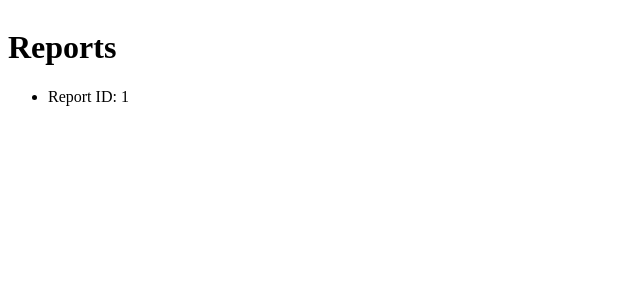
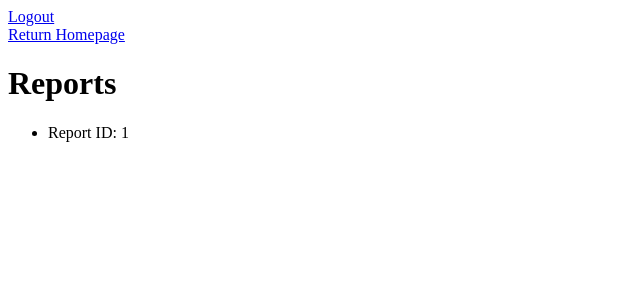
Before and after one commit to Weixin07/PR-Veterinary-Diagnosis-System, a Flask app: page /view_reports in a window 1280 px wide. Shown: the top 300 px of the page, without its empty margins (0-640 px from the left). Run offline with Flask 3, Linux system fonts and the light colour scheme; the visitor is signed in with stand-in values (Sample User, id 1); tables that the repository leaves empty hold one stand-in row (values such as "Sample post").

Commit message:
add header for manage account and view reports

```diff
--- a/templates/manage_account.html
+++ b/templates/manage_account.html
@@ -23,6 +23,10 @@
     </script>
 </head>
 <body>
+    <header class="header">
+        <a href="{{ url_for('logout') }}" class="logout-link">Logout</a>
+        <nav><a href="{{ url_for('home_page') }}">Return Homepage</a></nav>
+    </header>
     <img src="{{ url_for('static', filename='images/logo.png') }}" alt="Pet Recovery Logo" class="logo login-logo">
     <div class="login-container">
         {% if message %}
--- a/templates/view_reports.html
+++ b/templates/view_reports.html
@@ -42,6 +42,10 @@
     </script>
 </head>
 <body>
+    <header class="header">
+        <a href="{{ url_for('logout') }}" class="logout-link">Logout</a>
+        <nav><a href="{{ url_for('home_page') }}">Return Homepage</a></nav>
+    </header>
     <div id="reports-list">
         <h1>Reports</h1>
         <ul>
```
